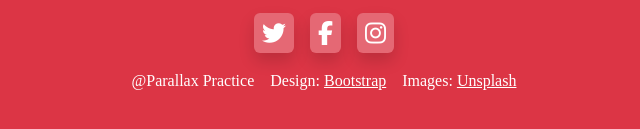
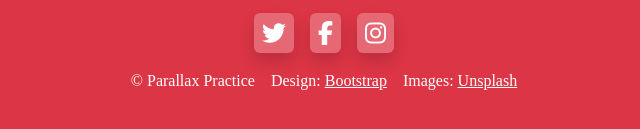
Before and after one commit to OnkurLal/parallax-practice, a plain HTML site: page index.html in a window 1280 px wide. Shown: the part 4080-4209 px from the top of the page, 316-956 px from the left. Drawn offline with nearby package versions, Linux system fonts and the light colour scheme; a web font is replaced by a local one.

Commit message:
added copyright symbol in footer

```diff
--- a/index.html
+++ b/index.html
@@ -157,7 +157,7 @@
           ></i>
         </div>
         <div class="text-center d-flex justify-content-center">
-          <p class="p-2 fs-6">@Parallax Practice</p>
+          <p class="p-2 fs-6">&copy; Parallax Practice</p>
           <p class="p-2 fs-6">
             Design:
             <a class="text-white" href="https://getbootstrap.com/">Bootstrap</a>
```
